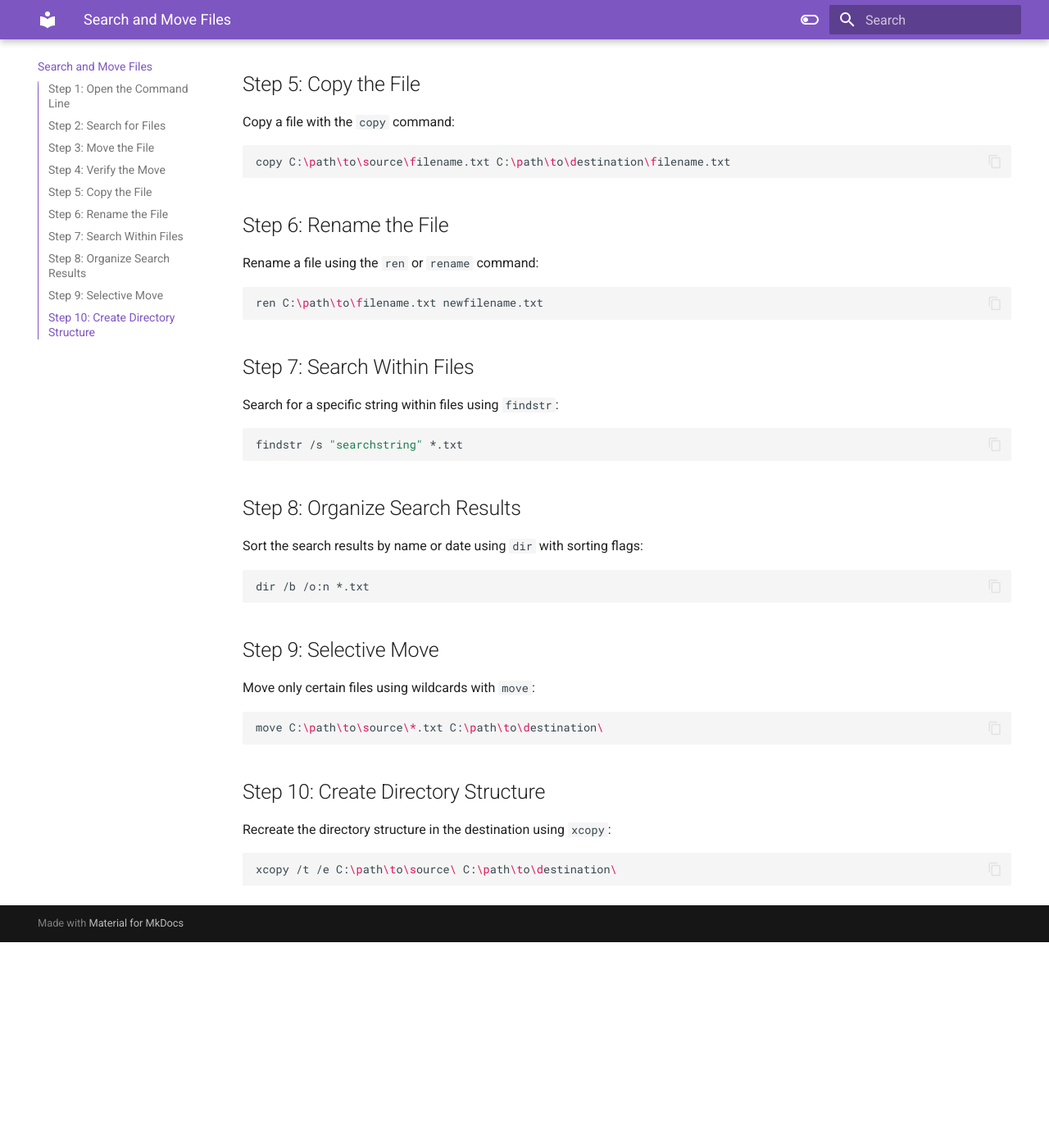
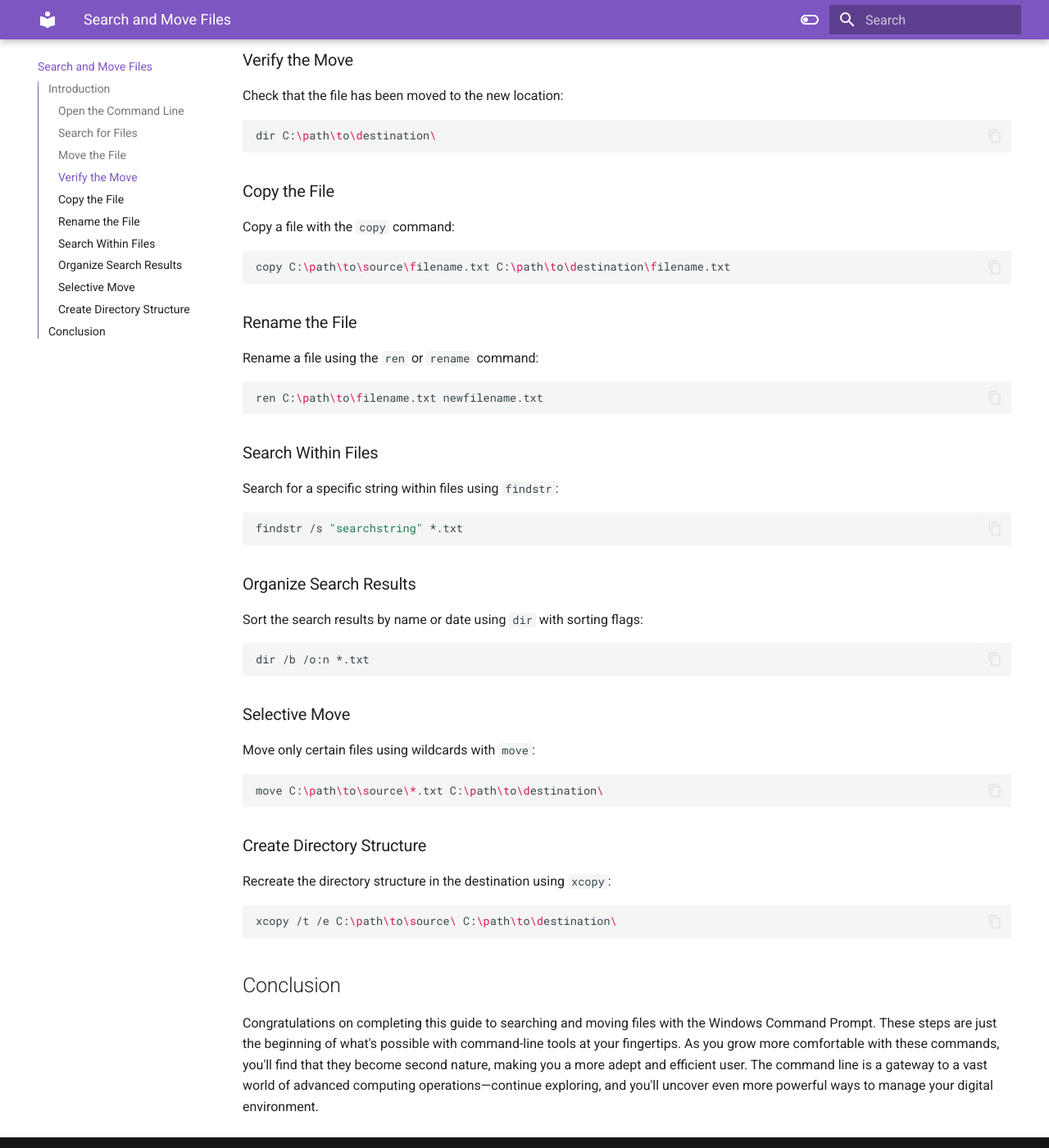
Before and after one commit to RichardLi6/UsingCommandLine, an MkDocs documentation site: the page built from docs/SearchMove.md, in a window 1280 px wide and 1400 px high, scrolled down 916 px. Shown: the whole window at 82% size. Built offline with MkDocs 1.6.1 and Material for MkDocs 9.7.7, drawn with Linux system fonts in a browser that asks for light colours; before the commit the page ends 2065 px from its top, so only the background shows below that; some of the changed text lies outside the part shown.

Commit message:
add intro and conculsion

````diff
--- a/docs/SearchMove.md
+++ b/docs/SearchMove.md
@@ -4,69 +4,83 @@
 ```
 These instructions are intended for windows users
 ```
+## Introduction
+Welcome to the world of command-line mastery. As you embark on this journey, you
+will learn to wield the powerful tools offered by the Windows Command Prompt. The
+command line offers precision and speed, qualities essential for effective file
+management. From finding text files tucked away in nested directories to moving
+batches of data to new homes, the skills you acquire today will transform your
+tasks into a symphony of keystrokes.
 
-## Step 1: Open the Command Line
+
+### Open the Command Line
 Open the Command Prompt by pressing `Windows Key + R`, typing `cmd`, and pressing Enter.
 
-## Step 2: Search for Files
+### Search for Files
 Use the `dir` command to search for files. For example, to find all `.txt` files in a directory:
 
 ```bash
 dir /s /b *.txt
 ```
 
-## Step 3: Move the File
+### Move the File
 Move a file to a new location with the `move` command:
 
 ```bash
 move C:\path\to\source\filename.txt C:\path\to\destination\
 ```
 
-## Step 4: Verify the Move
+### Verify the Move
 Check that the file has been moved to the new location:
 
 ```bash
 dir C:\path\to\destination\
 ```
 
-## Step 5: Copy the File
+### Copy the File
 Copy a file with the `copy` command:
 
 ```bash
 copy C:\path\to\source\filename.txt C:\path\to\destination\filename.txt
 ```
 
-## Step 6: Rename the File
+### Rename the File
 Rename a file using the `ren` or `rename` command:
 
 ```bash
 ren C:\path\to\filename.txt newfilename.txt
 ```
 
-## Step 7: Search Within Files
+### Search Within Files
 Search for a specific string within files using `findstr`:
 
 ```bash
 findstr /s "searchstring" *.txt
 ```
 
-## Step 8: Organize Search Results
+### Organize Search Results
 Sort the search results by name or date using `dir` with sorting flags:
 
 ```bash
 dir /b /o:n *.txt
 ```
 
-## Step 9: Selective Move
+### Selective Move
 Move only certain files using wildcards with `move`:
 
 ```bash
 move C:\path\to\source\*.txt C:\path\to\destination\
 ```
 
-## Step 10: Create Directory Structure
+### Create Directory Structure
 Recreate the directory structure in the destination using `xcopy`:
 
 ```bash
 xcopy /t /e C:\path\to\source\ C:\path\to\destination\
 ```
+## Conclusion
+Congratulations on completing this guide to searching and moving files with the
+Windows Command Prompt. These steps are just the beginning of what's possible with
+command-line tools at your fingertips. As you grow more comfortable with these
+commands, you'll find that they become second nature, making you a more adept and
+efficient user. The command line is a gateway to a vast world of advanced computing operations—continue exploring, and you'll uncover even more powerful ways to manage your digital environment.
````
Also changed, not shown: docs/DeletingFiles.md (renamed from docs/CleanUpFiles.md).
